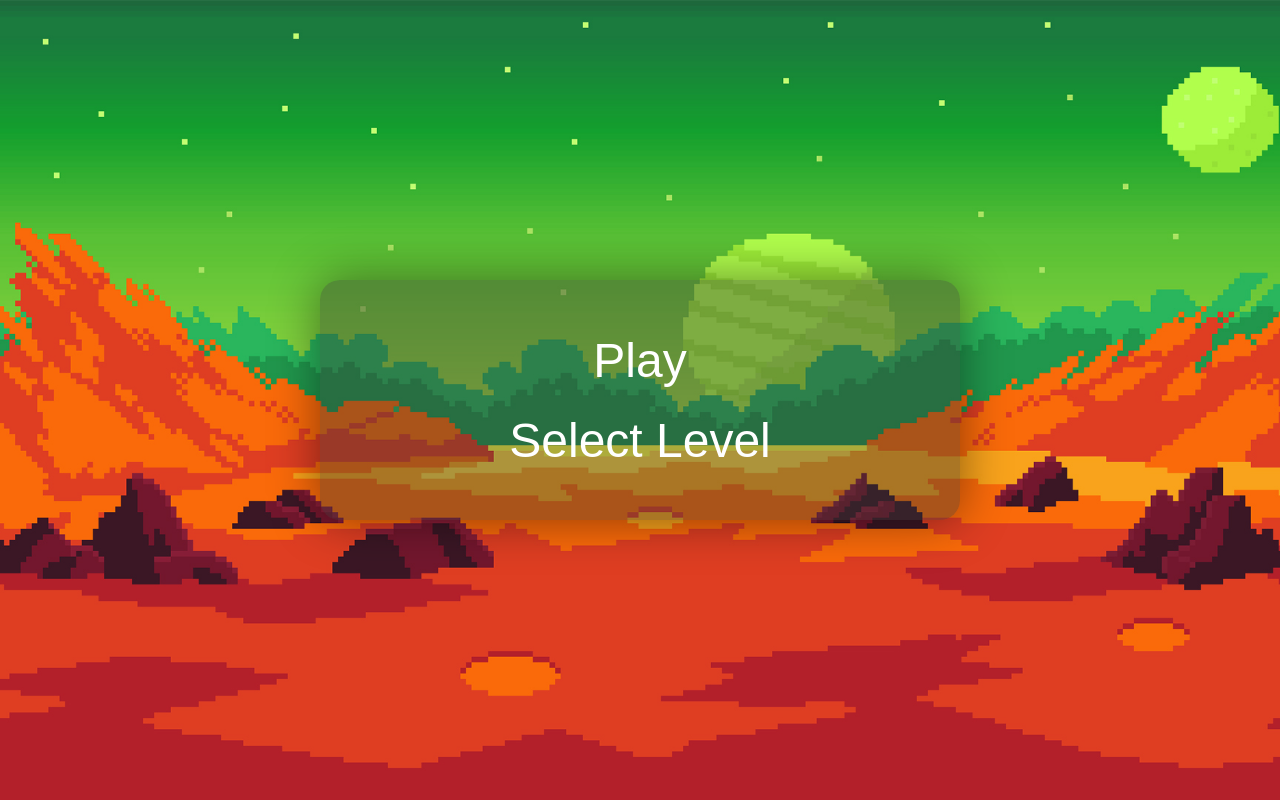
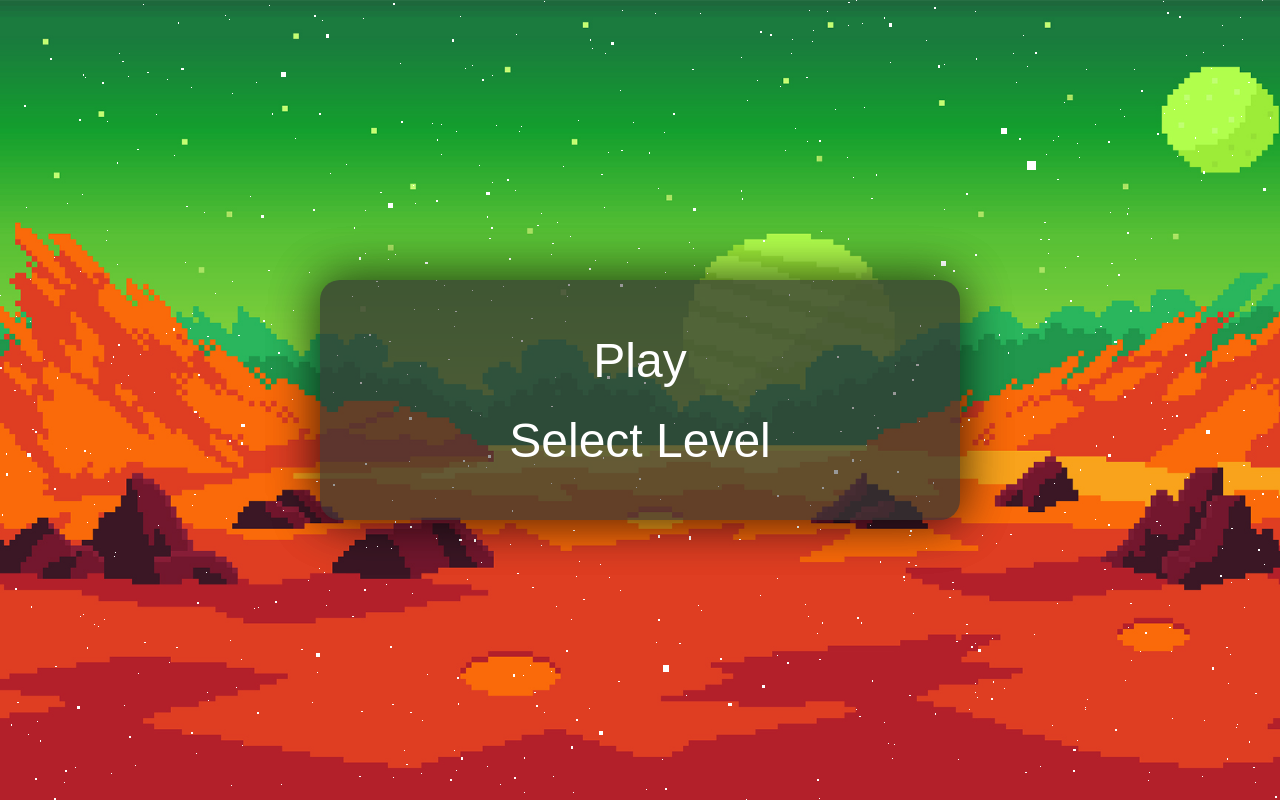
Before and after one commit to rovid19/2dGame, a website built with Vite: page client/index.html in a window 1280 px wide. Built offline with nearby package versions, Linux system fonts and the light colour scheme; animation ran at ten frames a second; a web font is replaced by a local one.

Commit message:
Creating particles with three.js for main menu
- Added custom particle system to enhance visual aesthetics of main menu using three.js

```diff
--- a/client/src/MainMenu/MainMenuGenerator.ts
+++ b/client/src/MainMenu/MainMenuGenerator.ts
@@ -1,12 +1,11 @@
-export const mainMenuGenerator = () => {
+export const mainMenuGenerator = (): HTMLElement => {
   const div = document.createElement("div");
   div.className = "mainMenuDiv1";
   div.innerHTML = `
 
     <nav class="mainMenuNav">
 
-    <li id="play" class="sixtyfour-myapp"> <span class="liText" >Play </span></li>
-    <li id="select" class="sixtyfour-myapp"> <span class="liText" >Select Level</span> </li>
+
 
     </nav>
 
@@ -15,3 +14,14 @@ export const mainMenuGenerator = () => {
 
   return div;
 };
+
+export const mainMenuNavGenerator = (): HTMLElement => {
+  const nav = document.createElement("nav");
+  nav.className = "mainMenuNav";
+  nav.innerHTML = `
+    <li id="play" class="sixtyfour-myapp"> <span class="liText" >Play </span></li>
+    <li id="select" class="sixtyfour-myapp"> <span class="liText" >Select Level</span> </li>
+  `;
+
+  return nav;
+};
--- a/client/src/MainMenu/MainMenuLogic.ts
+++ b/client/src/MainMenu/MainMenuLogic.ts
@@ -1,12 +1,20 @@
 import { generateLevelSelectionScreen } from "../LevelSelection/LevelSelectionLogic.ts";
 import { menuStore } from "../Stores/MenuStore";
-import { mainMenuGenerator } from "./MainMenuGenerator.ts";
+import {
+  mainMenuGenerator,
+  mainMenuNavGenerator,
+} from "./MainMenuGenerator.ts";
+import * as THREE from "three";
 
 export const generateMainMenu = () => {
   const newEl = document.createElement("div");
   newEl.id = "main-container";
 
+  const newNavEl = document.createElement("div");
+  newNavEl.id = "mainMenuNav-container";
+
   document.body.appendChild(newEl).appendChild(mainMenuGenerator());
+  document.body.appendChild(newNavEl).appendChild(mainMenuNavGenerator());
 
   setTimeout(() => {
     mainMenuNavigation();
@@ -22,6 +30,7 @@ export const mainMenuNavigation = (): void => {
   });
 
   selectLevel?.addEventListener("click", (): void => {
+    console.log("djaojsd");
     menuStore.set("currentMenuNav", "selectLevel");
   });
 };
@@ -37,3 +46,113 @@ export const redirectAfterSelectingInMenu = (): void => {
     generateMainMenu();
   }
 };
+
+// THREE JS PARTICLE SYSTEM FOR MAIN MENU ˘˘¸
+
+export const renderThreeScene = () => {
+  const div = document.createElement("div");
+  div.className = "three-container";
+  document.body.appendChild(div);
+};
+
+export const threeSetup = (): void => {
+  let scene: any,
+    camera: any,
+    renderer: any,
+    starGeo: any,
+    star: any,
+    stars: any;
+  let threeDiv = document.querySelector(".three-container") as HTMLElement;
+
+  const vertices: any[] = [];
+  const velocities: any[] = [];
+  const accelerations: any[] = [];
+
+  const Init = (): void => {
+    scene = new THREE.Scene();
+    camera = new THREE.PerspectiveCamera(
+      60,
+      window.innerWidth / window.innerHeight,
+      1,
+      1000
+    );
+    camera.position.z = 1;
+    camera.rotation.x = Math.PI / 2;
+
+    renderer = new THREE.WebGLRenderer({ alpha: true });
+    renderer.setSize(window.innerWidth, window.innerHeight);
+
+    threeDiv.appendChild(renderer.domElement);
+
+    starGeo = new THREE.BufferGeometry();
+
+    for (let i = 0; i < 6000; i++) {
+      star = new THREE.Vector3(
+        Math.random() * 600 - 300,
+        Math.random() * 600 - 300,
+        Math.random() * 600 - 300
+      );
+      vertices.push(star.x, star.y, star.z);
+
+      velocities[i] = 0;
+      accelerations[i] = 0.02;
+    }
+
+    starGeo.setAttribute(
+      "position",
+      new THREE.BufferAttribute(new Float32Array(vertices), 3)
+    );
+
+    let starMaterial = new THREE.PointsMaterial({
+      color: 0xffffff,
+      size: 0.7,
+    });
+
+    stars = new THREE.Points(starGeo, starMaterial);
+    scene.add(stars);
+
+    animate();
+  };
+
+  function animate(): void {
+    requestAnimationFrame(animate);
+
+    const positions = starGeo.attributes.position.array;
+
+    for (let i = 0; i < positions.length; i += 3) {
+      let index = i / 3;
+
+      // Update the velocity
+      velocities[index] += accelerations[index];
+
+      // Update the position
+      positions[i] += velocities[index]; // x
+      positions[i + 1] += velocities[index]; // y
+      positions[i + 2] += velocities[index]; // z
+
+      // Check if the star has moved out of the viewable area
+      // and reset its position if needed
+      if (
+        positions[i] < -300 ||
+        positions[i] > 300 ||
+        positions[i + 1] < -300 ||
+        positions[i + 1] > 300 ||
+        positions[i + 2] < -300 ||
+        positions[i + 2] > 300
+      ) {
+        positions[i] = Math.random() * 600 - 300;
+        positions[i + 1] = Math.random() * 600 - 300;
+        positions[i + 2] = Math.random() * 600 - 300;
+
+        // Optionally, reset velocity and acceleration
+        velocities[index] = 0;
+        accelerations[index] = 0.02; // Or any other value
+      }
+    }
+
+    starGeo.attributes.position.needsUpdate = true;
+    renderer.render(scene, camera);
+  }
+
+  Init();
+};
--- a/client/src/MainMenu/MainMenuStyling.css
+++ b/client/src/MainMenu/MainMenuStyling.css
@@ -14,11 +14,6 @@ body {
   font-variation-settings: "BLED" 0, "SCAN" 0;
 }
 
-#main-container {
-  height: 100%;
-  width: 100vw;
-}
-
 .mainMenuDiv1 {
   height: 100%;
   width: 100%;
@@ -30,10 +25,19 @@ body {
   background-position: center;
 }
 
+#mainMenuNav-container {
+  height: 100%;
+  width: 100%;
+  display: flex;
+  align-items: center;
+  justify-content: center;
+}
+
 .mainMenuNav {
+  position: relative;
   height: 30%;
   width: 50%;
-  background-color: rgba(50, 50, 50, 0.4);
+  background-color: rgba(50, 50, 50, 0.5);
   box-shadow: 0px 0px 50px rgba(0, 0, 0, 0.45);
   display: flex;
   align-items: center;
@@ -41,6 +45,7 @@ body {
   flex-direction: column;
   border-radius: 20px;
   gap: 8px;
+  z-index: 20;
 }
 
 .mainMenuNav > li {
@@ -48,7 +53,6 @@ body {
   height: 30%;
   color: white;
   display: flex;
-
   justify-content: center;
   align-items: center;
   font-size: 48px;
@@ -56,6 +60,10 @@ body {
   cursor: pointer;
   transition: 0.1s ease all;
   position: relative;
+}
+
+.liText {
+  z-index: 3;
 }
 
 .mainMenuNav > li::before {
@@ -70,11 +78,13 @@ body {
   box-shadow: 0 0 15px 5px #ffffff; /* Enhanced glowing effect */
   transition: all 0.35s ease; /* Adjust timing as needed */
   border-radius: 20px;
-  z-index: 2;
+  z-index: 20;
 }
-.mainMenuNav > li:hover {
-  animation: shake 0.08s; /* Adjust duration as needed */
-  animation-timing-function: ease-in-out;
+
+.mainMenuNav > li:hover::before {
+  opacity: 100;
+  left: 0;
+  right: 0;
 }
 
 @keyframes shake {
@@ -97,12 +107,22 @@ body {
   }
 }
 
-.liText {
-  z-index: 3;
+.mainMenuNav > li:hover {
+  animation: shake 0.08s; /* Adjust duration as needed */
+  animation-timing-function: ease-in-out;
 }
 
-.mainMenuNav > li:hover::before {
-  opacity: 100;
-  left: 0;
-  right: 0;
+#main-container {
+  height: 100%;
+  width: 100vw;
+  position: absolute;
+  top: 0;
+  z-index: 10;
 }
+
+.three-container {
+  position: absolute;
+  top: 0;
+  z-index: 11;
+  background-color: transparent;
+}
--- a/client/src/index.ts
+++ b/client/src/index.ts
@@ -1,8 +1,12 @@
 import {
   generateMainMenu,
   redirectAfterSelectingInMenu,
+  renderThreeScene,
+  threeSetup,
 } from "./MainMenu/MainMenuLogic.ts";
 import { menuStore } from "./Stores/MenuStore";
 
+renderThreeScene();
+threeSetup();
 generateMainMenu();
 menuStore.subscribe("currentMenuNav", redirectAfterSelectingInMenu);
```
Also changed, not shown: package.json (added, +8 -0 lines), client/src/MainMenu/star.png (added), 1 other file.
